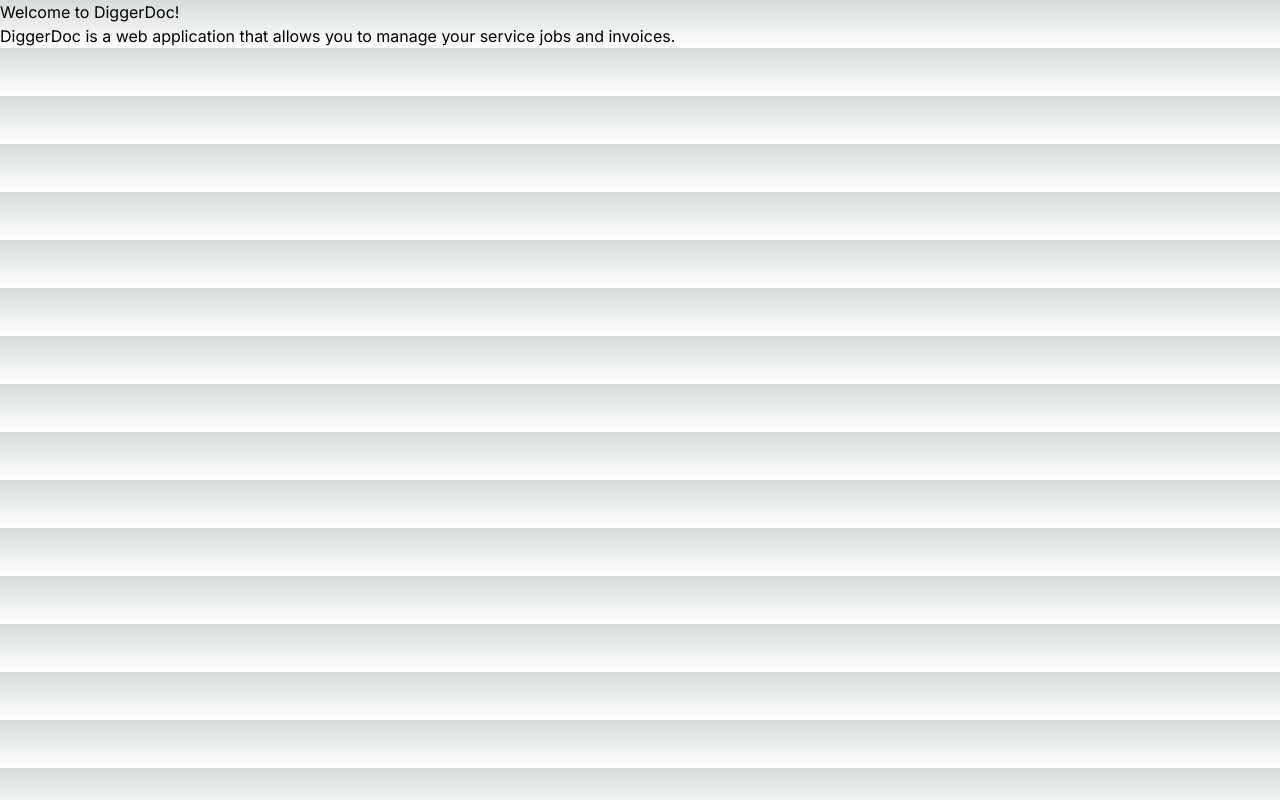
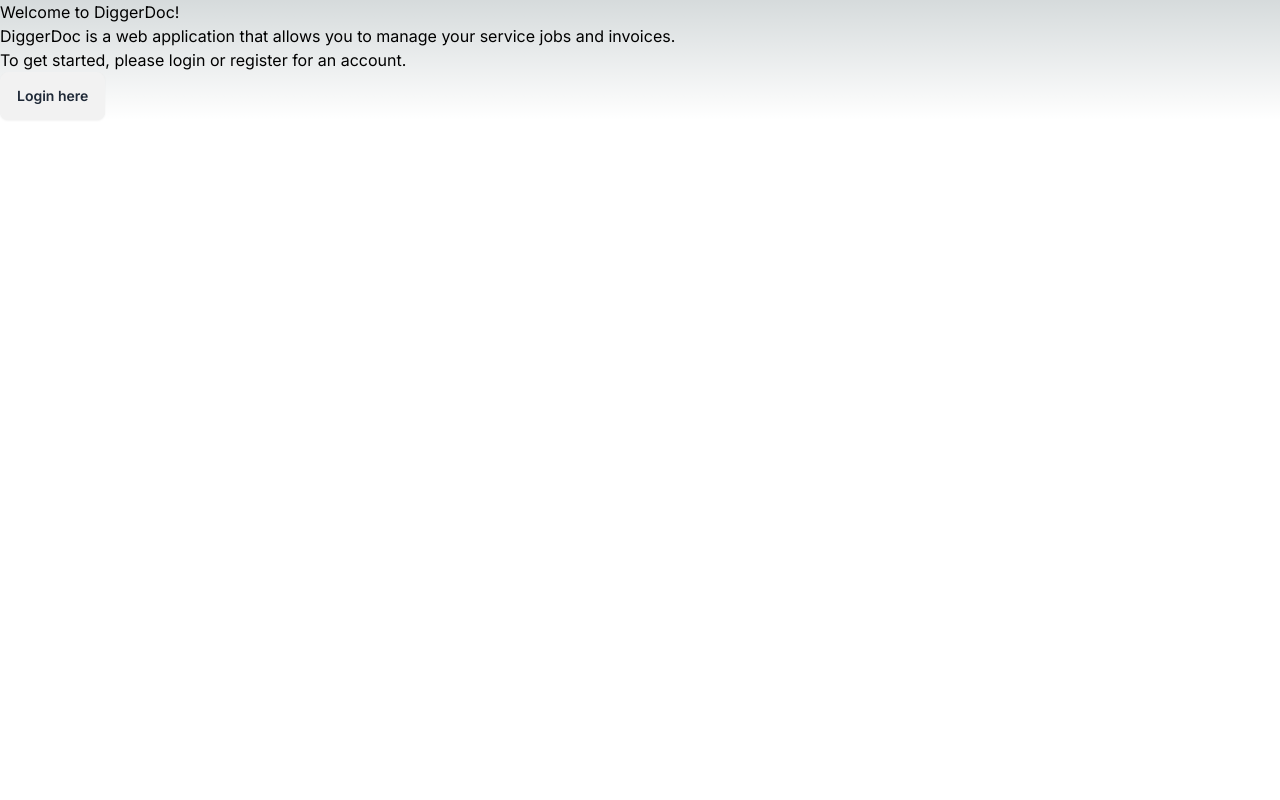
Before and after one commit to JoelHellberg95/diggerdocwebapp, a Next.js app in the folder diggerdocwebapp/: page / in a window 1280 px wide. Built offline with nearby package versions, Linux system fonts and the light colour scheme.

Commit message:
Added DaisyUI

```diff
--- a/diggerdocwebapp/package.json
+++ b/diggerdocwebapp/package.json
@@ -9,11 +9,12 @@
     "lint": "next lint"
   },
   "dependencies": {
+    "next": "14.2.3",
     "react": "^18",
-    "react-dom": "^18",
-    "next": "14.2.3"
+    "react-dom": "^18"
   },
   "devDependencies": {
+    "daisyui": "^4.11.1",
     "postcss": "^8",
     "tailwindcss": "^3.4.1"
   }
--- a/diggerdocwebapp/src/app/page.js
+++ b/diggerdocwebapp/src/app/page.js
@@ -7,6 +7,10 @@ export default function Home() {
       <p>
         DiggerDoc is a web application that allows you to manage your service jobs and invoices.
       </p>
+      <p>
+        To get started, please login or register for an account.
+      </p>
+      <button class="btn">Login here</button>
     </main>
   );
 }
--- a/diggerdocwebapp/tailwind.config.js
+++ b/diggerdocwebapp/tailwind.config.js
@@ -14,5 +14,5 @@ module.exports = {
       },
     },
   },
-  plugins: [],
+  plugins: [require('daisyui'),],
 };
```
Also changed, not shown: 1 other file (tests, documents, lock files or other folders).
